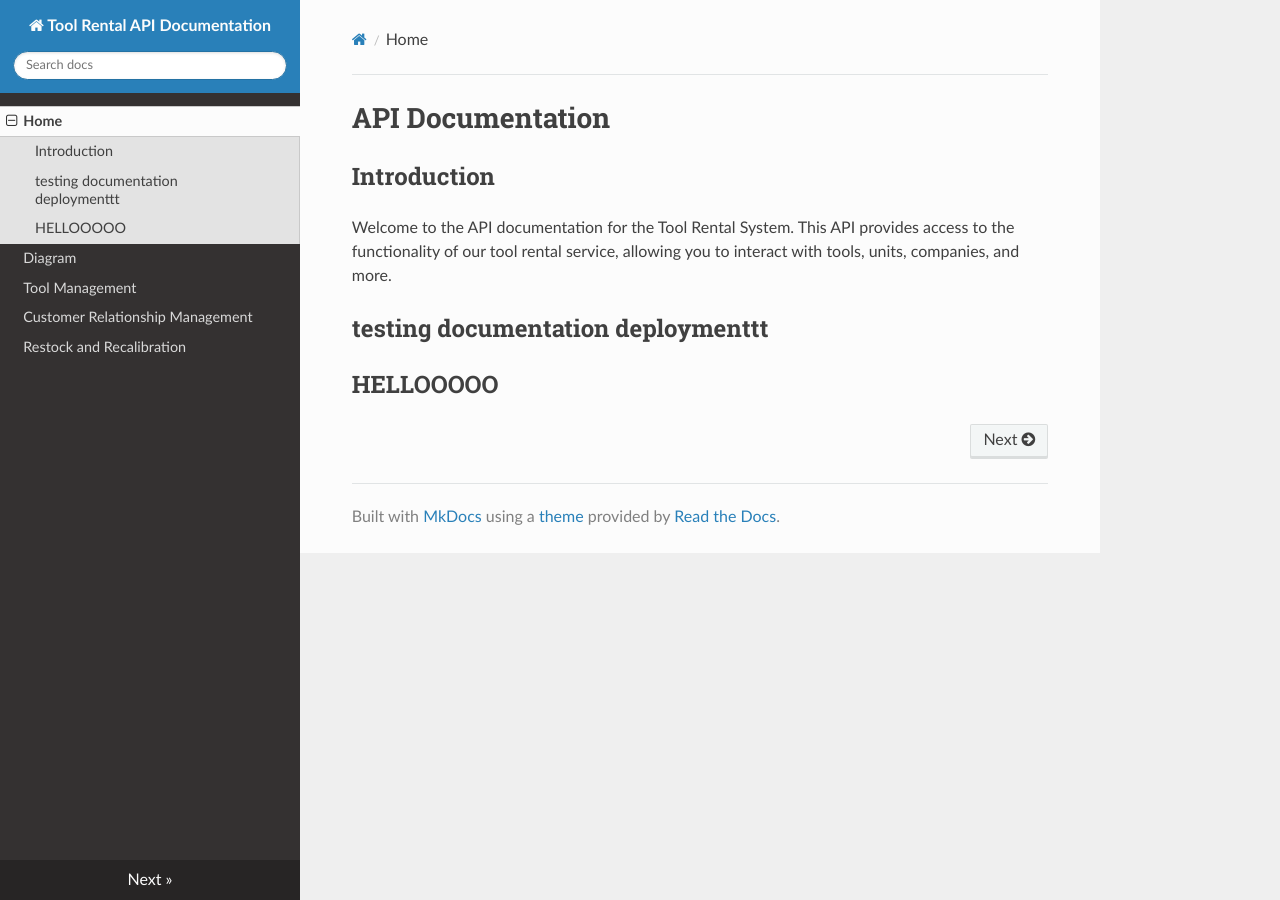
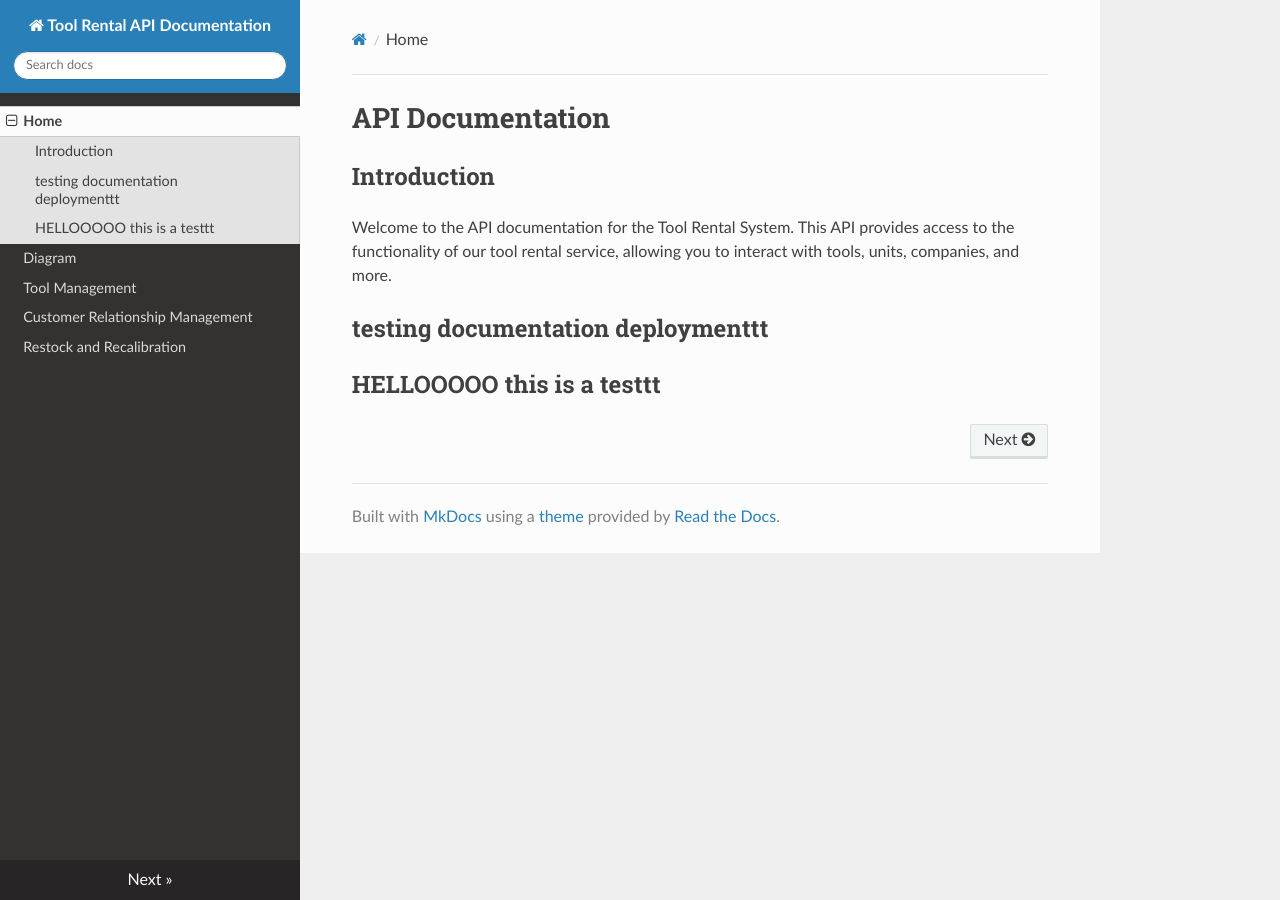
Before and after one commit to WillTrem/UInnovate, an MkDocs documentation site: the page built from documentation/docs/index.md, in a window 1280 px wide. Built offline with MkDocs 1.6.1, drawn with Linux system fonts in a browser that asks for light colours; nearby versions of some CDN libraries.

Commit message:
Update index.md

```diff
--- a/documentation/docs/index.md
+++ b/documentation/docs/index.md
@@ -5,4 +5,4 @@
 Welcome to the API documentation for the Tool Rental System. This API provides access to the functionality of our tool rental service, allowing you to interact with tools, units, companies, and more.
 
 ## testing documentation deploymenttt
-## HELLOOOOO
+## HELLOOOOO this is a testtt
```
